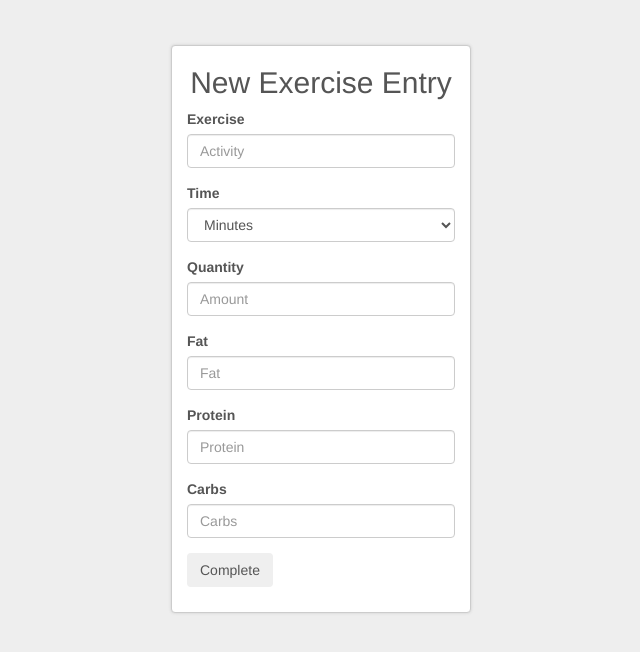
After one commit to versi786/calorie_tracker, a Node project: template views/newExerciseEntry.ejs in a window 1280 px wide. The commit adds this page. Shown: the top 652 px of the page, without its empty margins (319-959 px from the left). Run offline with Node 20 templates, Linux system fonts and the light colour scheme; the template is opened without the code that fills it, so the values that code supplies are empty; some libraries are stand-ins or nearby versions.

Commit message:
exercise table made and entry works

```diff
--- a/app.js
+++ b/app.js
@@ -16,6 +16,7 @@ var signup = require('./routes/signup');
 var edit = require('./routes/edit');
 var pub = require('./routes/public');
 var newEntry = require('./routes/newEntry');
+var newExerciseEntry = require('./routes/newExerciseEntry');
 var logout = require('./routes/logout');
 var search = require('./routes/search');
 var db = require('./database/database');
@@ -51,6 +52,7 @@ app.use('/public', pub);
 app.use('/newEntry', newEntry);
 app.use('/logout', logout);
 app.use('/search', search);
+app.use('/newExerciseEntry', newExerciseEntry);
 
 // catch 404 and forward to error handler
 app.use(function(req, res, next) {
--- /dev/null
+++ b/views/newExerciseEntry.ejs
@@ -0,0 +1,83 @@
+<!DOCTYPE html>
+<html>
+  <head>
+    <title>Login</title>
+   <!--  Include bootstrap from CDN-->
+    <link rel="stylesheet" href="https://maxcdn.bootstrapcdn.com/bootstrap/3.3.6/css/bootstrap.min.css" integrity="sha384-1q8mTJOASx8j1Au+a5WDVnPi2lkFfwwEAa8hDDdjZlpLegxhjVME1fgjWPGmkzs7" crossorigin="anonymous">
+    <!--  Custom Style sheets -->
+    <link rel='stylesheet' href='/stylesheets/userPage.css' />
+    <link rel='stylesheet' href='/stylesheets/login.css' />
+
+    <!-- JQuery -->
+    <script src="https://ajax.googleapis.com/ajax/libs/jquery/1.11.3/jquery.min.js"></script>
+
+    <!-- Include bootstrap JS from CDN-->
+    <script src="https://maxcdn.bootstrapcdn.com/bootstrap/3.3.6/js/bootstrap.min.js" integrity="sha384-0mSbJDEHialfmuBBQP6A4Qrprq5OVfW37PRR3j5ELqxss1yVqOtnepnHVP9aJ7xS" crossorigin="anonymous"></script>
+  </head>
+  <body>
+    <div class="container">
+    <div class="content">
+      <div class="row">
+        <div id="login-form" class='col-sm-offset-4 col-sm-4'>
+          <div>
+            <h2 id ="header">New Exercise Entry</h2>
+            <%if (error) { %>
+            <font color="red"><%= error %></font><p>
+            <% } %>
+            <form action='/newExerciseEntry' method='post' id='foodEntryFORM'>
+            <!-- Food entry -->
+            <fieldset>
+            <div class="form-group">
+                <label for="food_input" class="form-control-label">Exercise</label>
+                <div>
+                    <input type="text" class="form-control" id="exercise_input" placeholder="Activity" name="exercise_input">
+                </div>
+            </div>
+            <div class="form-group">
+                <label for="quantity_measure" class="form-control-label">Time</label>
+                <div>
+                    <select class="form-control" id="quantity_measure" name="quantity_measure">
+                        <option>Minutes</option>
+                        <option>Hours</option>
+                        <option>Miles</option>
+                        <option>Kilometers</option>
+                    </select>
+                </div>
+            </div>
+            <div class="form-group">
+                <label for="quantity_input" class="form-control-label">Quantity</label>
+                <div>
+                    <input type="text" class="form-control" id="quantity_input" placeholder="Amount" name="quantity_input">
+                </div>
+            </div>
+            <div class="form-group">
+                <label for="fat_input" class="form-control-label">Fat</label>
+                <div>
+                    <input type="text" class="form-control" id="fat_input" placeholder="Fat" name="fat_input">
+                </div>
+            </div>
+            <div class="form-group">
+                <label for="protein_input" class="form-control-label">Protein</label>
+                <div>
+                    <input type="text" class="form-control" id="protein_input" placeholder="Protein" name="protein_input">
+                </div>
+            </div>
+            <div class="form-group">
+                <label for="carbs_input" class="form-control-label">Carbs</label>
+                <div>
+                    <input type="text" class="form-control" id="carbs_input" placeholder="Carbs" name="carbs_input">
+                </div>
+            </div>
+            <div class="form-group">
+                <button id="completed_food_entry" class="btn primary" type="submit">Complete</button>
+            </div>
+            </fieldset>
+        </form>
+            <p></p>
+          </div>
+        </div>
+      </div>
+    </div>
+  </div>
+  </body>
+</html>
--- a/views/users.ejs
+++ b/views/users.ejs
@@ -42,6 +42,9 @@
             </li>
             <li class="active">
                 <button type="button" id="new_search_entry_button" class="btn btn-primary navbar-btn" onclick="location.href='/search';">New Search Entry</button>
+            </li>
+            <li class="active">
+                <button type="button" id="new_exercise_entry_button" class="btn btn-primary navbar-btn" onclick="location.href='/newExerciseEntry';">New Exercise Entry</button>
             </li>
           </ul>
           <ul class="nav navbar-nav navbar-right">
```
Also changed, not shown: db_loader.js (+12 -0 lines), routes/newExerciseEntry.js (added, +150 -0 lines).
